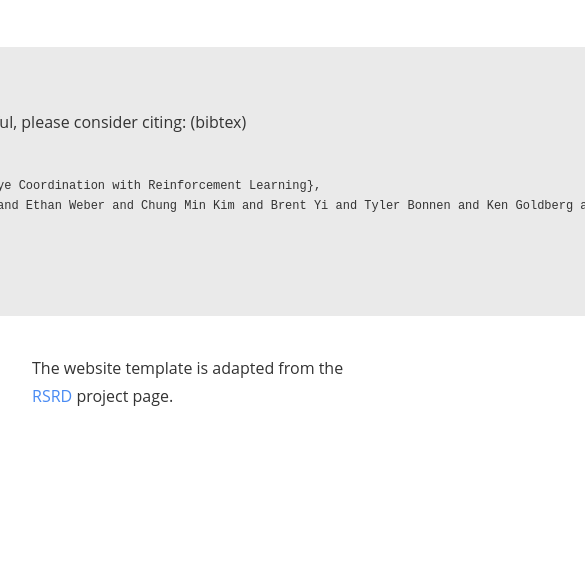
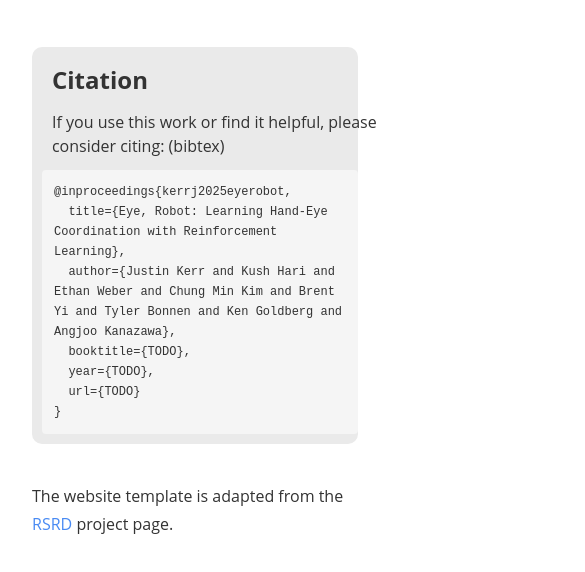
Before and after one commit to kerrj/eyerobot-website, a plain HTML site: page index.html in a window 390 px wide. Shown: the part 5528-6100 px from the top of the page, 585 px wide, since content can reach past the window. Before the commit the page ends 5982 px from the top, so only its background shows below. Drawn offline with nearby package versions, Linux system fonts and the light colour scheme; a script that the page names is missing.

Commit message:
wrapping for mobile

```diff
--- a/index.html
+++ b/index.html
@@ -718,14 +718,13 @@
         <div class="section citation" style="margin-top: 50px">
             <h1 id="abstract">Citation </h1>
             <p class="paragraph"> If you use this work or find it helpful, please consider citing: (bibtex) </p>
-            <pre id="codecell0">@inproceedings{kerrj2025eyerobot,
-&nbsp;title={Eye, Robot: Learning Hand-Eye Coordination with Reinforcement Learning},
-&nbsp;author={Justin Kerr and Kush Hari and Ethan Weber and Chung Min Kim and Brent Yi and Tyler Bonnen and Ken Goldberg and Angjoo Kanazawa},
-&nbsp;booktitle={TODO},
-&nbsp;year={TODO},
-&nbsp;url={TODO}
-}
-</pre>
+            <pre id="codecell0" style="white-space: pre-wrap; word-wrap: break-word; max-width: 100%; overflow-x: auto; padding: 1em; background: #f5f5f5; border-radius: 4px;">@inproceedings{kerrj2025eyerobot,
+  title={Eye, Robot: Learning Hand-Eye Coordination with Reinforcement Learning},
+  author={Justin Kerr and Kush Hari and Ethan Weber and Chung Min Kim and Brent Yi and Tyler Bonnen and Ken Goldberg and Angjoo Kanazawa},
+  booktitle={TODO},
+  year={TODO},
+  url={TODO}
+}</pre>
         </div>
         <footer>
             <div class="section" style="margin-top: 40px;">
```
